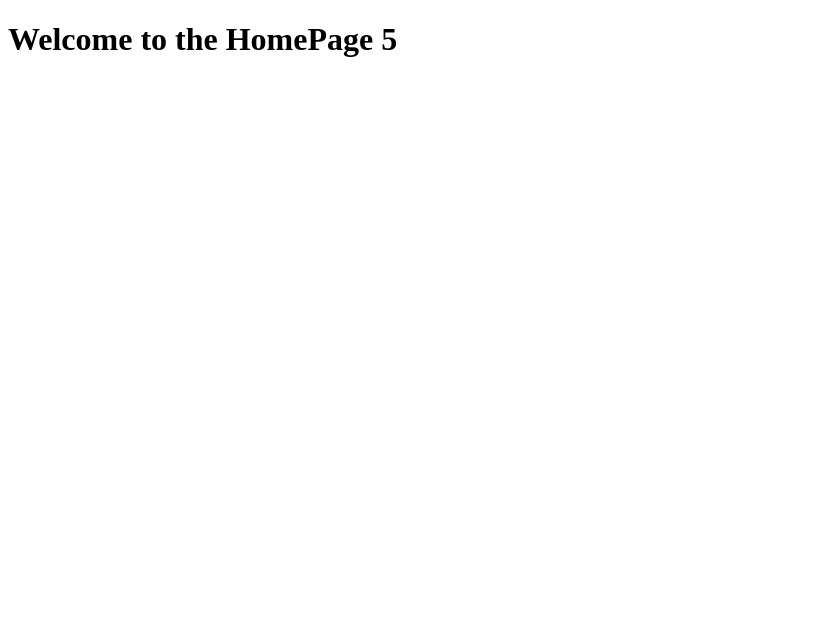
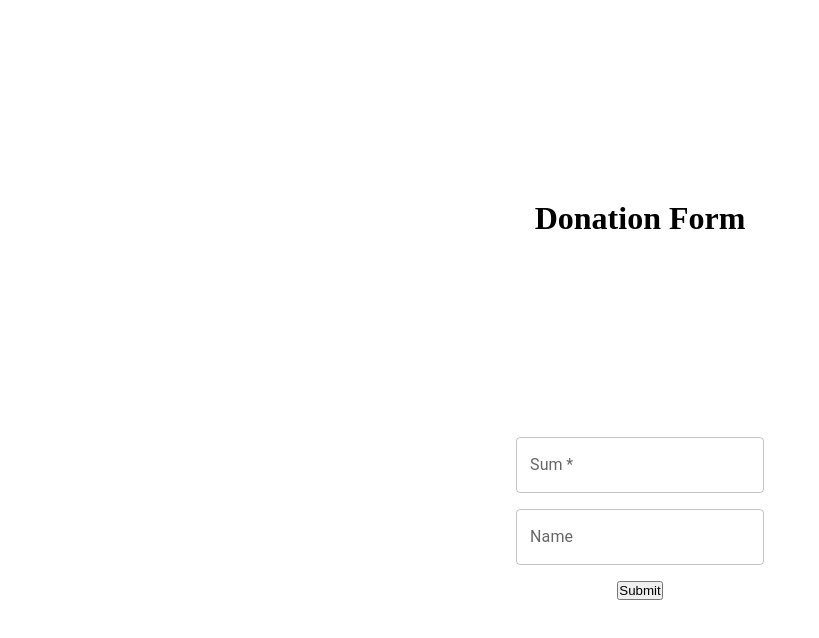
Before and after one commit to VladimirKarin/-Fund-Raising-Project-Client-Side, a Next.js app: page / in a window 1280 px wide. Shown: the top 638 px of the page, without its empty margins (0-819 px from the left). Built offline with nearby package versions, Linux system fonts and the light colour scheme.

Commit message:
FR-92 create donation form

```diff
--- a/src/app/page.js
+++ b/src/app/page.js
@@ -1,9 +1,11 @@
+import DonationForm from '@/components/DonationForm';
 import React from 'react';
-
+import '../styles/styles.css';
 const HomePage = () => {
     return (
         <div>
-            <h1>Welcome to the HomePage 5</h1>
+            {/* <h1>Welcome to the HomePage 5</h1> */}
+            <DonationForm />
         </div>
     );
 };
--- /dev/null
+++ b/src/components/DonationForm.jsx
@@ -0,0 +1,51 @@
+'use client';
+import React, { useState } from 'react';
+import { TextField } from '@mui/material';
+
+const DonationForm = () => {
+    const [sum, setSum] = useState('');
+    const [name, setName] = useState('');
+
+    const handleSumChange = (event) => {
+        const input = event.target.value.replace(/[^0-9]/g, '');
+        setSum(input);
+    };
+
+    const handleNameChange = (event) => {
+        const input = event.target.value.replace(/[^A-Za-z ]/g, '');
+        setName(input);
+    };
+
+    const handleSubmit = (event) => {
+        event.preventDefault();
+        console.log(`Form submitted with sum: ${sum} and name: ${name}`);
+
+        setSum('');
+        setName('');
+    };
+
+    return (
+        <div className="form-container">
+            <div className="form">
+                <h1>Donation Form</h1>
+                <form className="donation-form" onSubmit={handleSubmit}>
+                    <TextField
+                        label="Sum"
+                        variant="outlined"
+                        required
+                        value={sum}
+                        onChange={handleSumChange}
+                    />
+                    <TextField
+                        label="Name"
+                        variant="outlined"
+                        value={name}
+                        onChange={handleNameChange}
+                    />
+                    <button>Submit</button>
+                </form>
+            </div>
+        </div>
+    );
+};
+export default DonationForm;
--- /dev/null
+++ b/src/styles/donation-form.css
@@ -0,0 +1,28 @@
+/* Donations Form */
+.form-container {
+    width: 100vw;
+    height: 100vh;
+    display: flex;
+    justify-content: center;
+    align-items: center;
+    background-color: rgba(255, 255, 255, 0.3);
+}
+.form {
+    width: 25vw;
+    height: 75vh;
+    margin: 5%;
+    background-color: rgba(255, 255, 255, 1);
+    display: flex;
+    justify-content: space-around;
+    align-items: center;
+    flex-direction: column;
+}
+
+.donation-form {
+    display: flex;
+    justify-content: center;
+    align-items: center;
+    flex-direction: column;
+    gap: 16px; /* Space between text fields and button */
+    width: 250px;
+}
--- /dev/null
+++ b/src/styles/styles.css
@@ -0,0 +1,13 @@
+@import url('../styles/donation-form.css');
+
+html {
+    scroll-behavior: smooth;
+}
+
+body,
+body * {
+    margin: 0;
+    padding: 0;
+    vertical-align: top;
+    box-sizing: border-box;
+}
```
